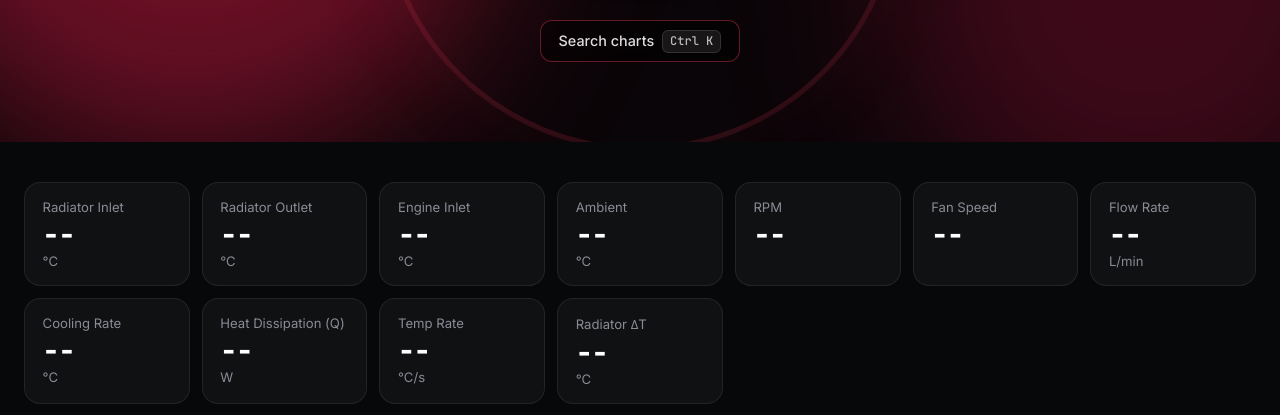
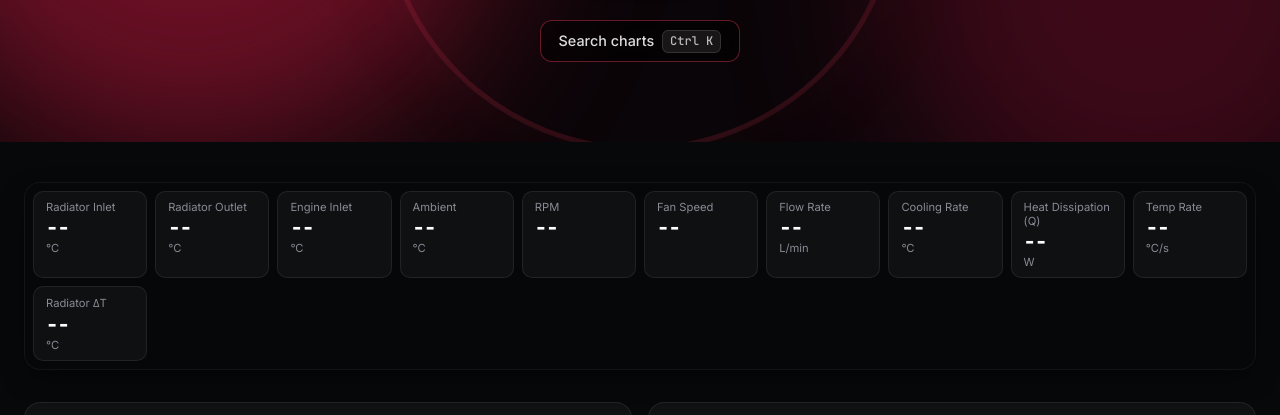
Before and after one commit to lietsahara/portable-engine-cooling-test-rig, a plain HTML site: page web/static/index.html in a window 1280 px wide. Shown: the part 372-787 px from the top of the page. Drawn offline with nearby package versions, Linux system fonts and the light colour scheme.

Commit message:
shrunk top cards and made them sticky below the header,
added a shrink on scroll past fuctionality

```diff
--- a/web/static/css/style.css
+++ b/web/static/css/style.css
@@ -43,8 +43,32 @@ kbd { font: 500 .75rem 'JetBrains Mono', monospace; background: rgba(255,255,255
 .hero button { font:500 .9rem Inter; color:#ddd; background:rgba(0,0,0,.45); border:1px solid rgba(244,63,94,.4); border-radius:12px; padding:.7rem 1.1rem; cursor:pointer; backdrop-filter:blur(8px); transition:background .2s; position:relative; z-index:1; }
 .hero button:hover { background:rgba(244,63,94,.2); border-color:rgba(244,63,94,.8); }
 
-/* --- Grids & Cards --- */
-.live-values { display: grid; grid-template-columns: repeat(auto-fill, minmax(165px, 1fr)); gap: .75rem; margin-bottom: 2rem; }
+/*Grids & Cards*/
+.live-values {
+    display: grid;
+    /* Default size (Before scrolling past) */
+    grid-template-columns: repeat(auto-fill, minmax(110px, 1fr));
+    gap: 0.5rem;
+    margin: 2rem 0;
+
+    /* Sticky settings */
+    position: sticky;
+    top: 80px; /* Sticks below the header */
+    z-index: 40;
+
+    /* Background styling */
+    background: rgba(7, 8, 10, 0.85);
+    backdrop-filter: blur(12px);
+    -webkit-backdrop-filter: blur(12px);
+    padding: 0.5rem;
+    border-radius: 16px;
+    border: 1px solid rgba(255,255,255,0.05);
+    box-shadow: 0 10px 30px -10px rgba(0,0,0,0.8);
+
+    /* Smooth animation */
+    transition: all 0.3s cubic-bezier(0.4, 0, 0.2, 1);
+}
+
 .charts-grid { display: grid; grid-template-columns: 1fr 1fr; gap: 1rem; }
 .chart-container { height: 300px; position: relative; padding: 1.1rem; }
 
@@ -56,9 +80,52 @@ kbd { font: 500 .75rem 'JetBrains Mono', monospace; background: rgba(255,255,255
     width: 100% !important;
     height: 100% !important;
 }
-.card { padding: 1rem 1.1rem; color: #8b8b96; font-size: .82rem; display: flex; flex-direction: column; position: relative; }
-.card strong { font-size: 1.65rem; color: #fff; font-weight: 600; margin-top: .2rem; font-family: 'JetBrains Mono', monospace; }
-.card:hover, .chart-container:hover { border-color: rgba(244,63,94,.5); background: rgba(244,63,94,.08); }
+.card {
+    padding: 0.5rem 0.75rem;
+    color: #8b8b96;
+    font-size: 0.7rem;
+    display: flex;
+    flex-direction: column;
+    position: relative;
+    background: rgba(255,255,255,0.04);
+    border: 1px solid rgba(255,255,255,.08);
+    border-radius: 10px;
+    transition: all 0.3s cubic-bezier(0.4, 0, 0.2, 1);
+}
+
+.card strong {
+    font-size: 1.2rem;
+    color: #fff;
+    font-weight: 600;
+    margin-top: 0.1rem;
+    font-family: 'JetBrains Mono', monospace;
+    transition: font-size 0.3s cubic-bezier(0.4, 0, 0.2, 1);
+}
+
+.card:hover, .chart-container:hover {
+    border-color: rgba(244,63,94,.5); background: rgba(244,63,94,.08);
+}
+
+
+/* TOP CARDS SHRUNK STATE (Active when scrolled down)*/
+.live-values.shrink {
+    grid-template-columns: repeat(auto-fill, minmax(75px, 1fr)); /* Tighter columns */
+    padding: 0.25rem;
+    gap: 0.25rem;
+}
+
+.live-values.shrink .card {
+    padding: 0.25rem 0.4rem;
+}
+
+.live-values.shrink .card span {
+    font-size: 0.55rem; /*Tiny labels*/
+}
+
+.live-values.shrink .card strong {
+    font-size: 0.9rem; /*Legible, but half the size*/
+}
+
 
 @media(max-width: 768px) { .charts-grid { grid-template-columns: 1fr; } }
 
--- a/web/static/js/dashboard.js
+++ b/web/static/js/dashboard.js
@@ -110,3 +110,30 @@ function trimChart(chart) {
         chart.data.datasets.forEach(ds => ds.data.shift());
     }
 }
+/*Added functionality*/
+/*Auto-Shrink Cards on Scroll */
+document.addEventListener("DOMContentLoaded", () => {
+    const hero = document.querySelector('.hero');
+    const liveValues = document.querySelector('.live-values');
+
+    // If either element doesn't exist on the page, stop.
+    if (!hero || !liveValues) return;
+
+    // We observe the hero section. When it leaves the screen, we shrink.
+    const observer = new IntersectionObserver((entries) => {
+        entries.forEach(entry => {
+            if (!entry.isIntersecting) {
+                // Hero is out of view (scrolled down)
+                liveValues.classList.add('shrink');
+            } else {
+                // Hero is back in view (scrolled up)
+                liveValues.classList.remove('shrink');
+            }
+        });
+    }, {
+        // Triggers when the hero section is 80px from the top (accounting for the sticky header)
+        rootMargin: "-80px 0px 0px 0px"
+    });
+
+    observer.observe(hero);
+});
```
